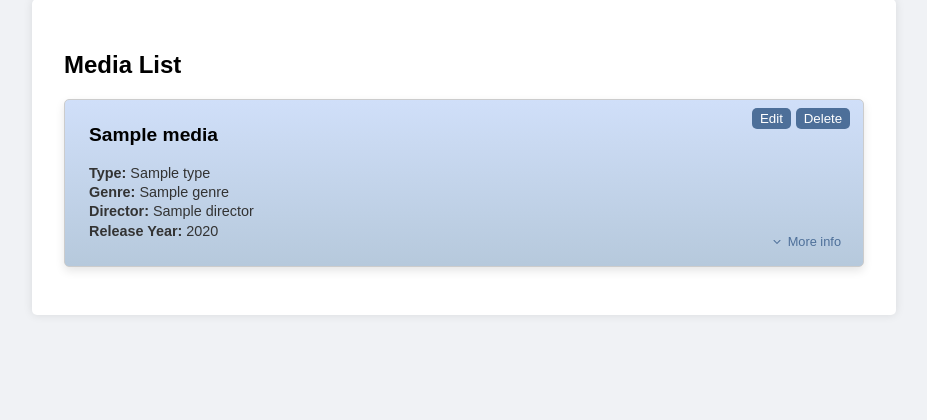
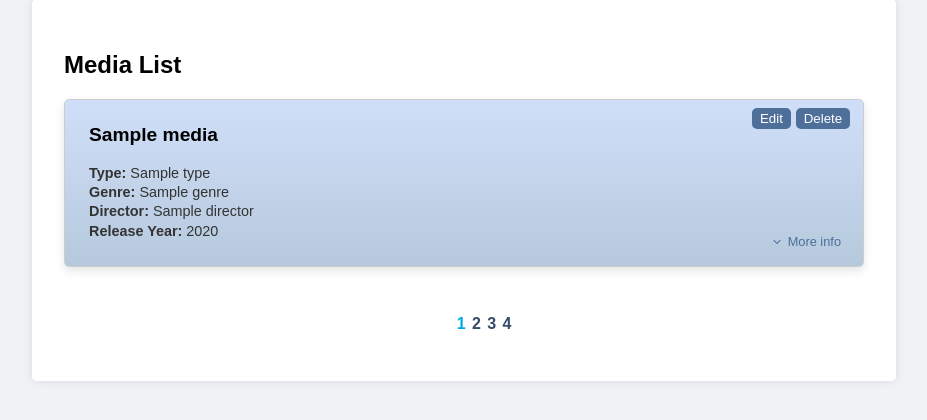
Before and after one commit to d-donia/AmazonDB, a Flask app: template templates/view.html in a window 1280 px wide. Shown: the part 227-647 px from the top of the page, without its empty margins (176-1103 px from the left). Run offline with Flask 3, Linux system fonts and the light colour scheme; the template is opened without the code that fills it: most values are stand-ins (such as "Sample title", 1, 10 or a date in 2020).

Commit message:
Add paging to view page

```diff
--- a/templates/view.html
+++ b/templates/view.html
@@ -93,6 +93,45 @@
         .delete-btn:hover {
             background-color: #354c69;
         }
+        .pagination {
+            margin-top: 2rem;
+            display: flex;
+            justify-content: center;
+            list-style: none;
+            padding: 0;
+        }
+
+        .pagination-list {
+            display: flex;
+        }
+
+        .page-item {
+            margin: 0 0.2rem;
+        }
+
+        .page-link {
+            text-decoration: none;
+            color: #354c69;
+            font-weight: bold;
+        }
+
+        .page-link.active {
+            color: #00A8E1;
+            font-weight: bold;
+        }
+
+        .page-link.active-link {
+            color: #00A8E1; /* Adjust the color as needed */
+            font-weight: bold; /* Add font-weight if desired */
+        }
+
+        .page-link.active:hover {
+            text-decoration: underline;
+        }
+
+        ul {
+            list-style: none;
+        }
     </style>
 </head>
 <body>
@@ -117,17 +156,84 @@
                     <svg class="arrow" viewBox="0 0 24 24">
                         <path d="M12 15.41L6.71 10.12a1 1 0 1 0-1.42 1.42l6 6a1 1 0 0 0 1.42 0l6-6a1 1 0 0 0-1.42-1.42L12 15.41z"/>
                     </svg>
-                    More info
+                    <span class="more-info-text">More info</span>
                 </button>
                 <div class="details">
-                    <!-- ... (additional details) ... -->
+                    <p><strong>Description:</strong> {{ media.description }}</p>
+                    <p><strong>Cast:</strong> {{ media.cast }}</p>
+                    <p><strong>Country:</strong> {{ media.country }}</p>
+                    <p><strong>Rating:</strong> {{ media.rating }}</p>
+                    {% if media.type == "movie" %}
+                        <p><strong>Duration:</strong> {{ media.duration }} minutes</p>
+                    {% elif media.type == "tvseries" %}
+                        <p><strong>Seasons:</strong> {{ media.seasons }}</p>
+                    {% endif %}
+                    <p class="info"><strong>Date Added:</strong> {{ media.dateAdded }}</p>
                 </div>
             </div>
         {% endfor %}
+
+        <!-- Pagination -->
+         <div class="pagination">
+            <ul class="pagination-list">
+                {% if page > 1 %}
+                    <li class="page-item shaded">
+                        <a class="page-link" href="?page={{ page - 1 }}">&lt; </a>
+                    </li>
+                {% endif %}
+
+                {% if total_pages <= 4 %}
+                    {% for p in range(1, total_pages + 1) %}
+                        <li class="page-item{% if p == page %} active{% endif %}">
+                            <a class="page-link{% if p == page %} active-link{% endif %}" href="?page={{ p }}">{{ p }}</a>
+                        </li>
+                    {% endfor %}
+                {% else %}
+                    {% if page <= 2 %}
+                        {% for p in range(1, 5) %}
+                            <li class="page-item{% if p == page %} active{% endif %}">
+                                <a class="page-link{% if p == page %} active-link{% endif %}" href="?page={{ p }}">{{ p }}</a>
+                            </li>
+                        {% endfor %}
+                    {% elif page >= total_pages - 1 %}
+                        {% for p in range(total_pages - 3, total_pages + 1) %}
+                            <li class="page-item{% if p == page %} active{% endif %}">
+                                <a class="page-link{% if p == page %} active-link{% endif %}" href="?page={{ p }}">{{ p }}</a>
+                            </li>
+                        {% endfor %}
+                    {% else %}
+                        {% for p in range(page - 1, page + 3) %}
+                            <li class="page-item{% if p == page %} active{% endif %}">
+                                <a class="page-link{% if p == page %} active-link{% endif %}" href="?page={{ p }}">{{ p }}</a>
+                            </li>
+                        {% endfor %}
+                    {% endif %}
+                {% endif %}
+
+                {% if page < total_pages %}
+                    <li class="page-item shaded">
+                        <a class="page-link" href="?page={{ page + 1 }}"> &gt;</a>
+                    </li>
+                {% endif %}
+            </ul>
+        </div>
     </div>
     <script>
         function toggleDetails(button) {
-            // ... (toggle details code) ...
+            var card = button.parentNode;
+            var details = card.querySelector('.details');
+            var arrow = card.querySelector('.arrow');
+            var moreInfoText = card.querySelector('.more-info-text');
+
+            if (details.style.display === 'block') {
+                details.style.display = 'none';
+                arrow.style.transform = 'rotate(0deg)';
+                moreInfoText.textContent = 'More info';
+            } else {
+                details.style.display = 'block';
+                arrow.style.transform = 'rotate(180deg)';
+                moreInfoText.textContent = 'Less info';
+            }
         }
 
         function editMedia(id) {
```
